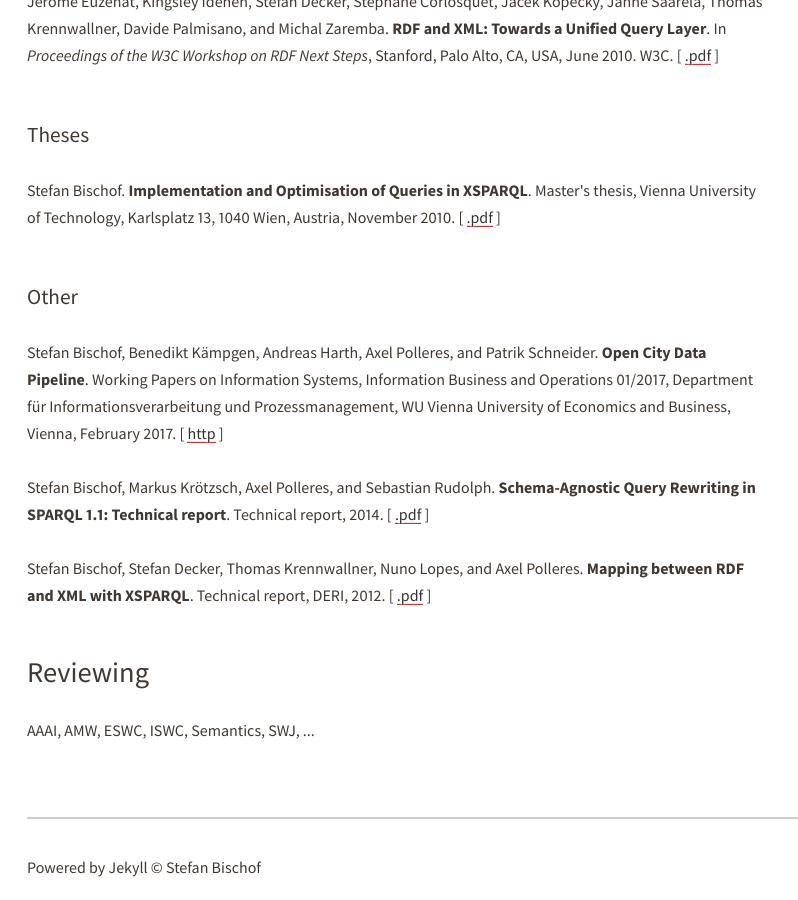
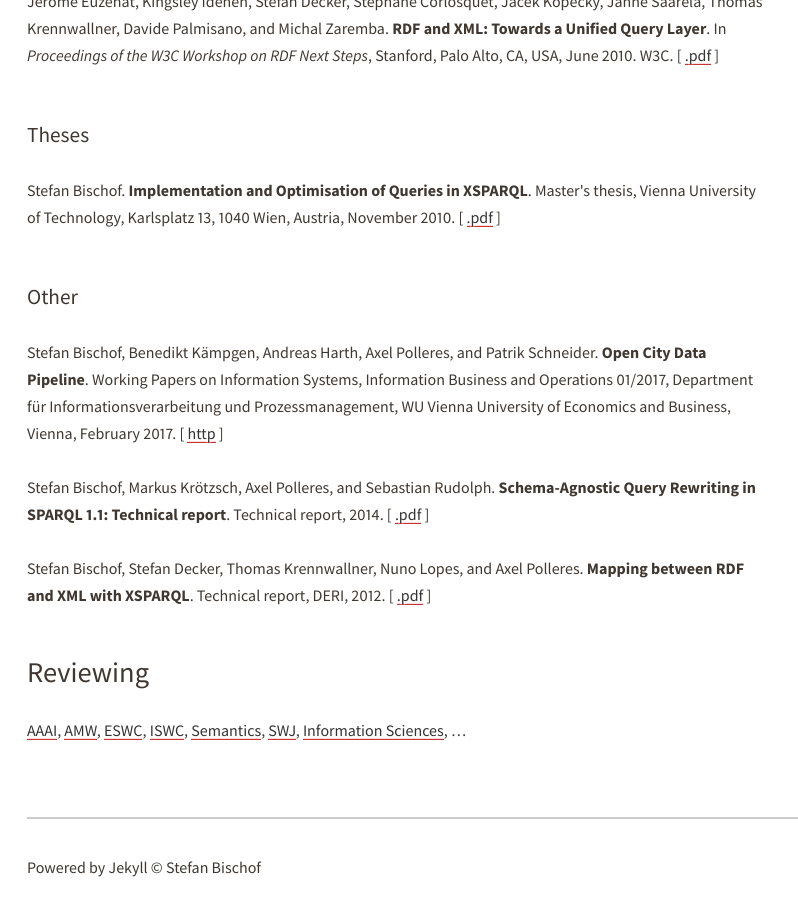
Before and after one commit to stefanbischof/stefanbischof.github.io, a Jekyll site: the page built from index.html, in a window 1280 px wide and 900 px high, scrolled down 2558 px. Shown: the whole window, without its empty margins (0-798 px from the left). Built offline with Jekyll 4.4.1, drawn with Linux system fonts in a browser that asks for light colours.

Commit message:
Updated list of reviewing conferences and journals

```diff
--- a/index.html
+++ b/index.html
@@ -30,7 +30,7 @@ useful tools, not only for academia or for fun but also for enterprises.
   <p class="rss-subscribe">subscribe <a href="{{ "/feed.xml" | prepend: site.baseurl }}">via RSS</a></p-->
 
        <h1>Reviewing</h1>
-       <p>AAAI, AMW, ESWC, ISWC, Semantics, SWJ, ...</p>
+       <p><a href="http://www.aaai.org/">AAAI</a>, <a href="http://www.amw-rdm.org/">AMW</a>, <a href="http://eswc-conferences.org/">ESWC</a>, <a href="http://swsa.semanticweb.org/content/international-semantic-web-conference-iswc">ISWC</a>, <a href="http://semantics.cc/">Semantics</a>, <a href="http://www.semantic-web-journal.net/">SWJ</a>, <a href="https://www.journals.elsevier.com/information-sciences/">Information Sciences</a>, &hellip;</p>
    </div>
 
        <div class="col4">
```
